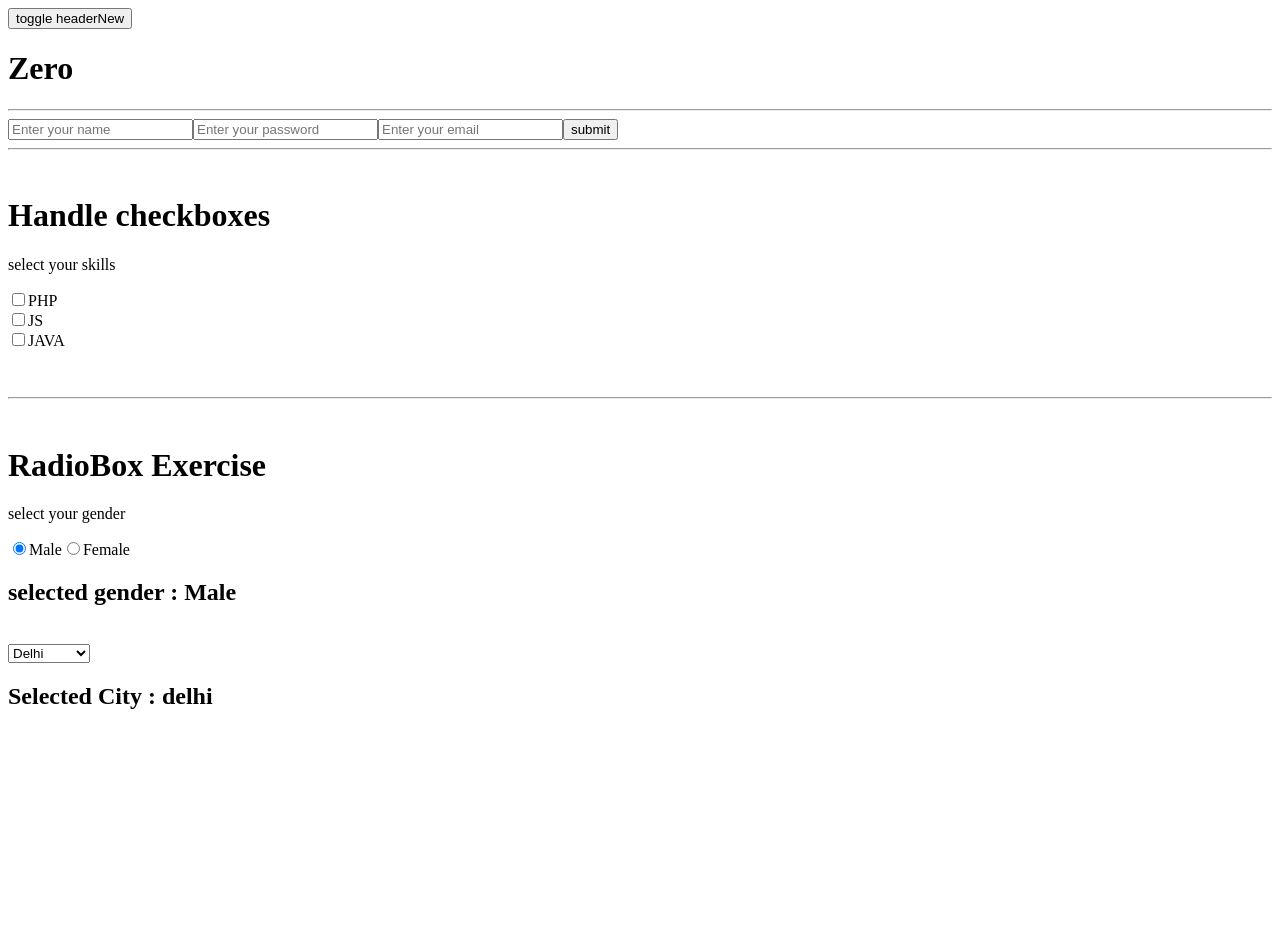
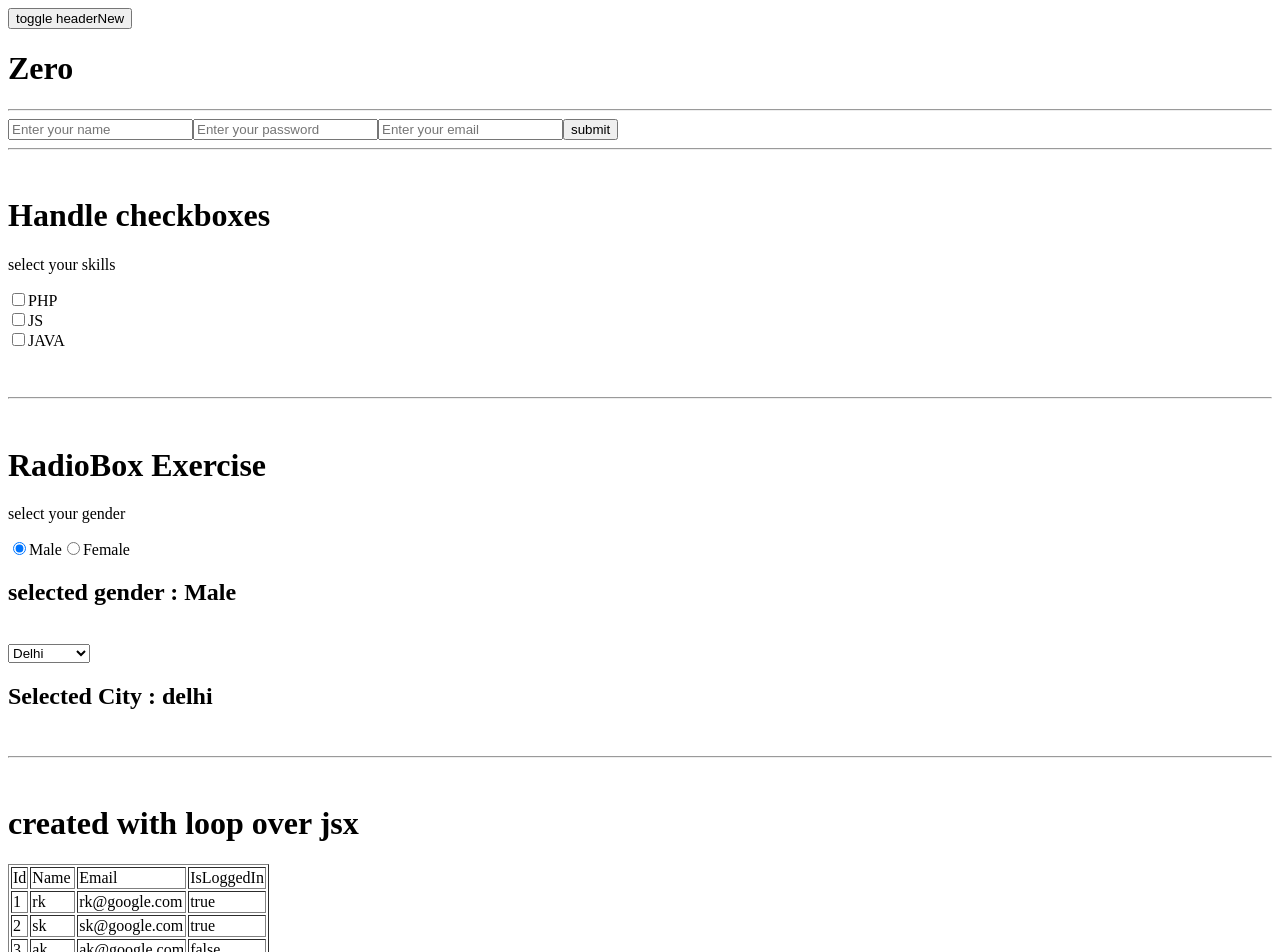
Before and after one commit to kaihatsuRONIT/reactRevision, a React (Vite) app in the folder react-blog-app/: page / in a window 1280 px wide. Shown: the top 952 px of the page. Before the commit the page ends 800 px from the top, so only its background shows below. Built offline with nearby package versions, Linux system fonts and the light colour scheme.

Commit message:
added tables.jsx

```diff
--- a/react-blog-app/src/App.jsx
+++ b/react-blog-app/src/App.jsx
@@ -5,6 +5,7 @@ import One from "./One";
 import CustomWrapper from "./CustomWrapper";
 import CheckBoxes from "./CheckBoxes";
 import RadioBox from "./RadioBox";
+import Tables from "./Tables";
 
 function App() {
   const [counter,setCounter] = useState(0);
@@ -55,6 +56,10 @@ function App() {
       <hr />
       <br />
       <RadioBox/>
+      <br />
+      <hr />
+      <br />
+      <Tables/>
     </>
   )
 }
--- a/react-blog-app/src/Tables.jsx
+++ b/react-blog-app/src/Tables.jsx
@@ -28,6 +28,7 @@ function Tables(){
     return (
         <>
         <div>
+            <h1>created with loop over jsx</h1>
             <table border={1}>
                 <thead>
                     <tr>
```
